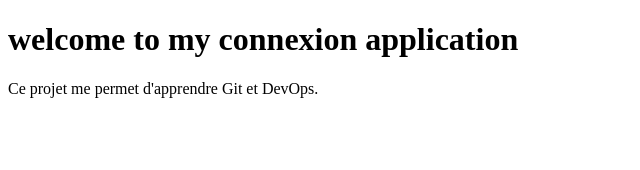
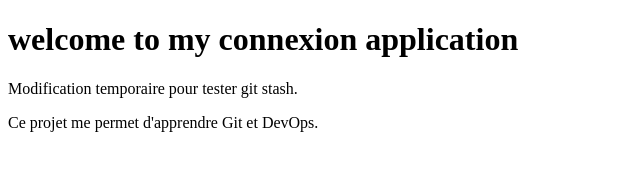
Before and after one commit to serine-03/TP-devops, a plain HTML site: page index.html in a window 1280 px wide. Shown: the whole page, without its empty margins (0-640 px from the left). Drawn offline with Linux system fonts and the light colour scheme.

Commit message:
Ajout d'un paragraphe de test

```diff
--- a/index.html
+++ b/index.html
@@ -7,6 +7,7 @@
 </head>
 <body>
     <h1> welcome to my connexion application</h1>
+    <p>Modification temporaire pour tester git stash.</p>
     <p>Ce projet me permet d'apprendre Git et DevOps.</p>
 </body>
 </html>
```
